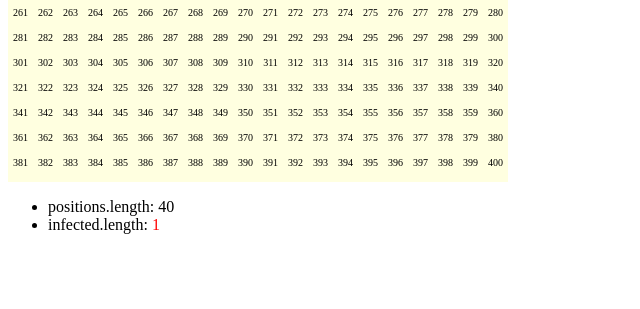
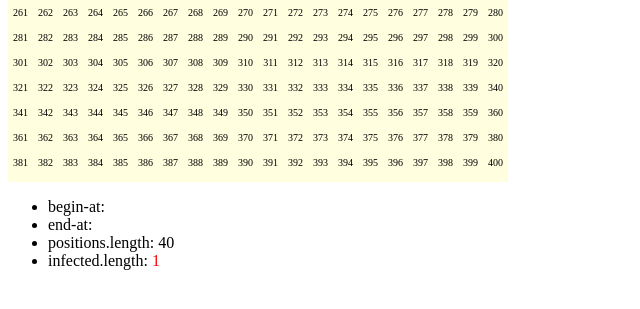
Before and after one commit to ssatosays/glowing-pancake, a Flask app: page / in a window 1280 px wide. Shown: the part 326-635 px from the top of the page, without its empty margins (0-640 px from the left). Run offline with Flask 2, Linux system fonts and the light colour scheme; some libraries are stand-ins or nearby versions.

Commit message:
Update index.html

```diff
--- a/templates/index.html
+++ b/templates/index.html
@@ -10,6 +10,8 @@
     </div>
     <div>
       <ul>
+        <li>begin-at: <span id="begin-at"></span></li>
+        <li>end-at: <span id="end-at"></span></li>
         <li>positions.length: <span id="positions-length"></span></li>
         <li>infected.length: <span id="infected-length" class="text-red"></span></li>
       </ul>
```
